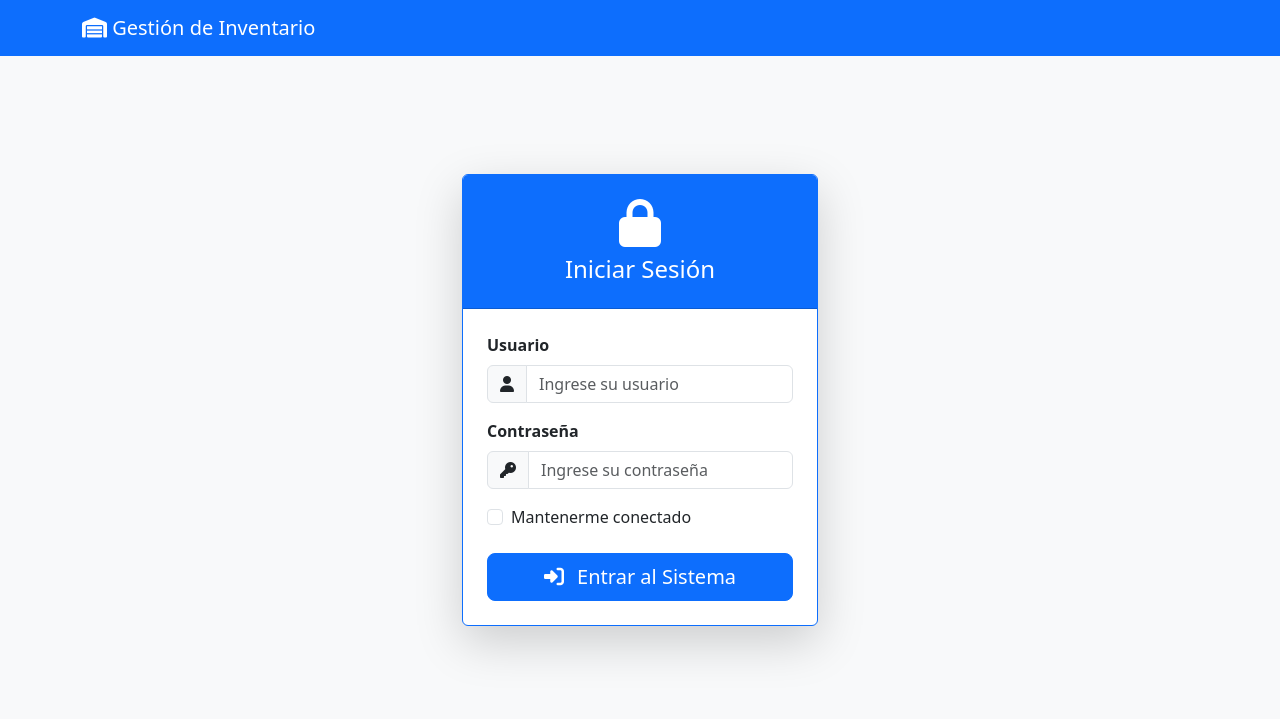
After one commit to ITZ-NANO21-MC/Sistema-de-inventario, a Flask app: page /login in a window 1280 px wide. The commit adds this page. Shown: the top 719 px of the page. Run offline with Flask 3, Linux system fonts and the light colour scheme; data that the repository does not hold is empty; some libraries are stand-ins or nearby versions.

Commit message:
Implement authentication system with Flask-Login and lock down all operational routes

```diff
--- a/app/__init__.py
+++ b/app/__init__.py
@@ -3,6 +3,7 @@ from flask_sqlalchemy import SQLAlchemy
 from flask_migrate import Migrate
 from flask_mail import Mail
 from flask_apscheduler import APScheduler
+from flask_login import LoginManager
 from config import Config
 import os
 
@@ -10,6 +11,10 @@ db = SQLAlchemy()
 migrate = Migrate()
 mail = Mail()
 scheduler = APScheduler()
+login_manager = LoginManager()
+login_manager.login_view = 'auth.login'
+login_manager.login_message = 'Por favor, inicie sesión para acceder a esta página.'
+login_manager.login_message_category = 'warning'
 
 def create_app(config_class=Config):
     app = Flask(__name__)
@@ -18,6 +23,7 @@ def create_app(config_class=Config):
     db.init_app(app)
     migrate.init_app(app, db)
     mail.init_app(app)
+    login_manager.init_app(app)
 
     # Configuración de APScheduler
     scheduler.init_app(app)
@@ -81,11 +87,19 @@ def create_app(config_class=Config):
     from app.views.modelo_routes import modelo_bp
     from app.views.config_routes import config_bp
     from app.views.alertas_routes import alertas_bp
+    from app.views.auth_routes import auth_bp
 
     app.register_blueprint(producto_bp, url_prefix='/productos')
     app.register_blueprint(modelo_bp, url_prefix='/modelos')
     app.register_blueprint(config_bp)
     app.register_blueprint(alertas_bp)
+    app.register_blueprint(auth_bp)
+
+    # Cargar usuario para Flask-Login
+    from app.models import Usuario
+    @login_manager.user_loader
+    def load_user(user_id):
+        return Usuario.query.get(int(user_id))
 
     # Context processor para pasar productos_bajos_count a todas las plantillas
     @app.context_processor
--- a/app/forms.py
+++ b/app/forms.py
@@ -1,8 +1,13 @@
 from flask_wtf import FlaskForm
-from wtforms import StringField, IntegerField, SelectField, TextAreaField, SelectMultipleField, DecimalField
+from wtforms import StringField, IntegerField, SelectField, TextAreaField, SelectMultipleField, DecimalField, PasswordField, BooleanField
 from wtforms.validators import DataRequired, Length, NumberRange, Optional
 from wtforms import widgets
 from app.models import ModeloTelefono
+
+class LoginForm(FlaskForm):
+    username = StringField('Usuario', validators=[DataRequired()])
+    password = PasswordField('Contraseña', validators=[DataRequired()])
+    remember_me = BooleanField('Recuérdame')
 
 class MultiCheckboxField(SelectMultipleField):
     widget = widgets.ListWidget(prefix_label=False)
--- /dev/null
+++ b/app/templates/auth/login.html
@@ -0,0 +1,54 @@
+{% extends "base.html" %}
+
+{% block content %}
+<div class="row justify-content-center align-items-center" style="min-height: 80vh;">
+    <div class="col-md-6 col-lg-4">
+        <div class="card shadow-lg border-primary">
+            <div class="card-header bg-primary text-white text-center py-4">
+                <i class="fas fa-lock fa-3x mb-2"></i>
+                <h4 class="mb-0">Iniciar Sesión</h4>
+            </div>
+            <div class="card-body p-4">
+                <form method="POST" action="">
+                    {{ form.hidden_tag() }}
+
+                    <div class="mb-3">
+                        <label for="username" class="form-label fw-bold">Usuario</label>
+                        <div class="input-group">
+                            <span class="input-group-text"><i class="fas fa-user"></i></span>
+                            {{ form.username(class="form-control" + (" is-invalid" if form.username.errors else ""), id="username", placeholder="Ingrese su usuario") }}
+                            {% for error in form.username.errors %}
+                                <div class="invalid-feedback">{{ error }}</div>
+                            {% endfor %}
+                        </div>
+                    </div>
+
+                    <div class="mb-3">
+                        <label for="password" class="form-label fw-bold">Contraseña</label>
+                        <div class="input-group">
+                            <span class="input-group-text"><i class="fas fa-key"></i></span>
+                            {{ form.password(class="form-control" + (" is-invalid" if form.password.errors else ""), id="password", placeholder="Ingrese su contraseña") }}
+                            {% for error in form.password.errors %}
+                                <div class="invalid-feedback">{{ error }}</div>
+                            {% endfor %}
+                        </div>
+                    </div>
+
+                    <div class="mb-4 form-check">
+                        {{ form.remember_me(class="form-check-input", id="remember_me") }}
+                        <label class="form-check-label" for="remember_me">
+                            Mantenerme conectado
+                        </label>
+                    </div>
+
+                    <div class="d-grid gap-2">
+                        <button type="submit" class="btn btn-primary btn-lg">
+                            <i class="fas fa-sign-in-alt me-2"></i> Entrar al Sistema
+                        </button>
+                    </div>
+                </form>
+            </div>
+        </div>
+    </div>
+</div>
+{% endblock %}
--- a/app/templates/base.html
+++ b/app/templates/base.html
@@ -24,7 +24,8 @@
                 <span class="navbar-toggler-icon"></span>
             </button>
             <div class="collapse navbar-collapse" id="navbarNav">
-                <ul class="navbar-nav">
+                {% if current_user.is_authenticated %}
+                <ul class="navbar-nav me-auto">
                     <li class="nav-item">
                         <a class="nav-link" href="{{ url_for('producto.listar') }}">
                             <i class="fas fa-box-open"></i> Productos
@@ -51,6 +52,17 @@
                         </a>
                     </li>
                 </ul>
+                <ul class="navbar-nav ms-auto">
+                    <li class="nav-item dropdown">
+                        <a class="nav-link dropdown-toggle" href="#" id="navbarDropdown" role="button" data-bs-toggle="dropdown" aria-expanded="false">
+                            <i class="fas fa-user-circle"></i> {{ current_user.username | capitalize }}
+                        </a>
+                        <ul class="dropdown-menu dropdown-menu-end" aria-labelledby="navbarDropdown">
+                            <li><a class="dropdown-item text-danger" href="{{ url_for('auth.logout') }}"><i class="fas fa-sign-out-alt"></i> Cerrar Sesión</a></li>
+                        </ul>
+                    </li>
+                </ul>
+                {% endif %}
             </div>
         </div>
     </nav>
--- /dev/null
+++ b/app/views/auth_routes.py
@@ -0,0 +1,37 @@
+from flask import Blueprint, render_template, redirect, url_for, flash, request
+from flask_login import login_user, logout_user, current_user
+from app.models import Usuario
+from app.forms import LoginForm
+from urllib.parse import urlparse
+
+auth_bp = Blueprint('auth', __name__)
+
+@auth_bp.route('/login', methods=['GET', 'POST'])
+def login():
+    if current_user.is_authenticated:
+        return redirect(url_for('index'))
+
+    form = LoginForm()
+    if form.validate_on_submit():
+        user = Usuario.query.filter_by(username=form.username.data).first()
+        if user is None or not user.check_password(form.password.data):
+            flash('Usuario o contraseña inválidos', 'danger')
+            return redirect(url_for('auth.login'))
+
+        login_user(user, remember=form.remember_me.data)
+
+        # Redirigir a la página que el usuario intentaba visitar (si existe)
+        next_page = request.args.get('next')
+        if not next_page or urlparse(next_page).netloc != '':
+            next_page = url_for('index')
+
+        flash('Has iniciado sesión exitosamente.', 'success')
+        return redirect(next_page)
+
+    return render_template('auth/login.html', form=form)
+
+@auth_bp.route('/logout')
+def logout():
+    logout_user()
+    flash('Has cerrado sesión.', 'info')
+    return redirect(url_for('auth.login'))
--- a/requirements.txt
+++ b/requirements.txt
@@ -8,3 +8,4 @@ wtforms
 email-validator
 dotenv
 pytest
+flask-login
```
Also changed, not shown: app/models.py (+21 -0 lines), app/views/alertas_routes.py (+7 -0 lines), app/views/config_routes.py (+7 -0 lines), app/views/modelo_routes.py (+7 -0 lines), app/views/producto_routes.py (+7 -0 lines), crear_admin.py (added, +23 -0 lines), migrations/versions/8c50e4ec4824_anadir_modelo_usuario.py (added, +42 -0 lines).
